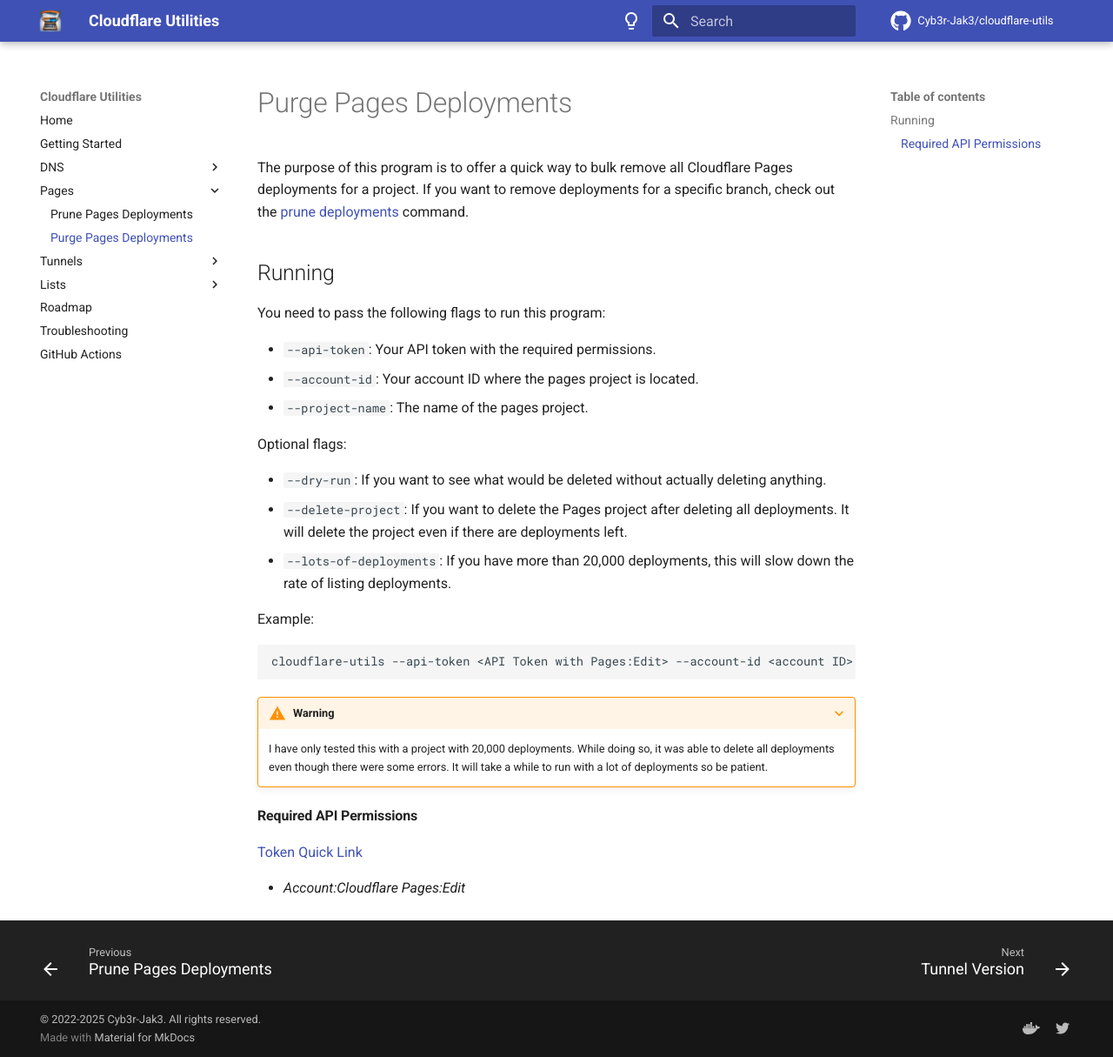
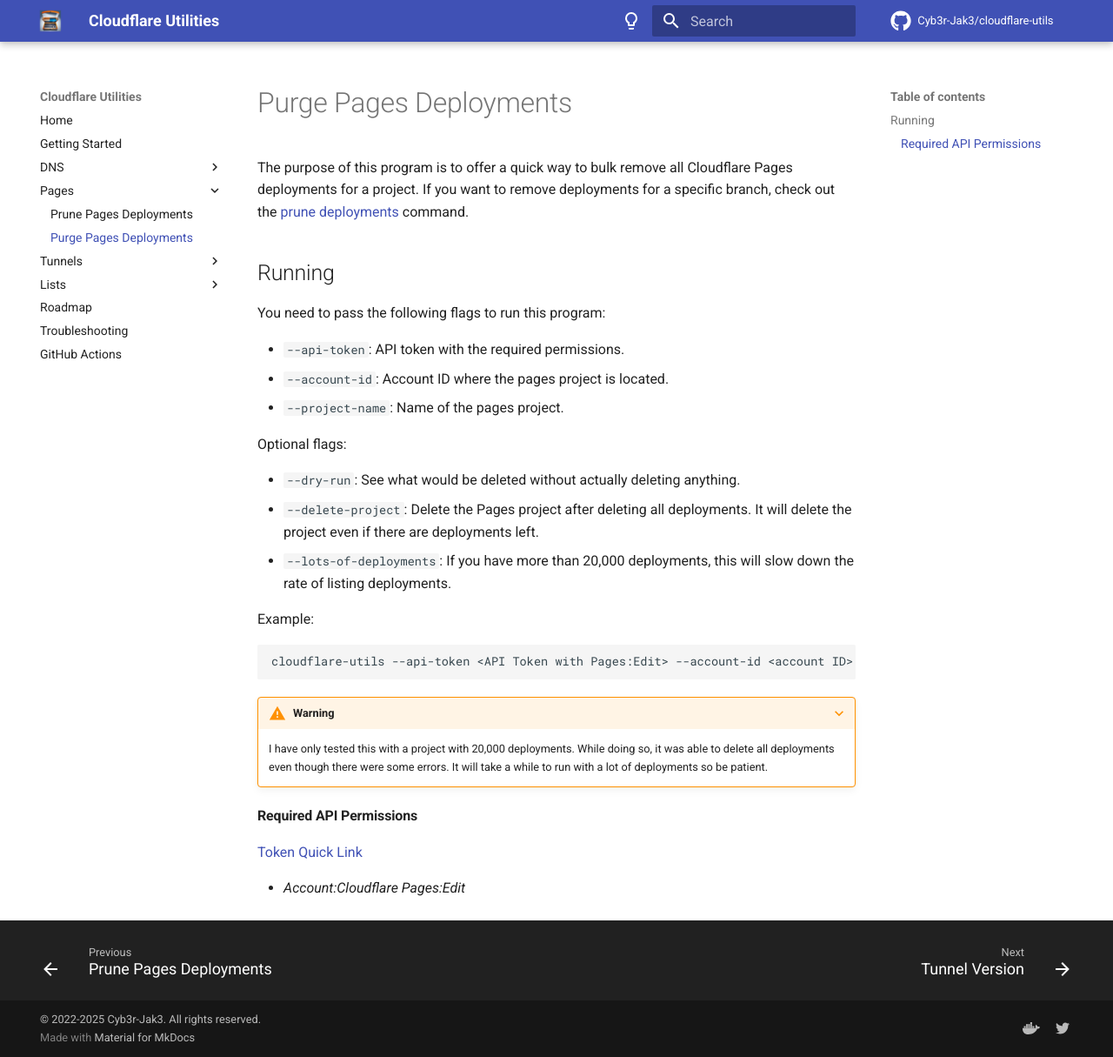
Before and after one commit to Cyb3r-Jak3/cloudflare-utils, an MkDocs documentation site: the page built from documentation/docs/pages/purge-deployments.md, in a window 1280 px wide and 1215 px high. Shown: the whole window at 87% size. Built offline with MkDocs 1.6.1 and Material for MkDocs 9.7.7, drawn with Linux system fonts in a browser that asks for light colours; comment, search, counter and statistics services are not loaded.

Commit message:
Fix docs for prune deployments (#245)

```diff
--- a/documentation/docs/pages/purge-deployments.md
+++ b/documentation/docs/pages/purge-deployments.md
@@ -7,14 +7,14 @@ If you want to remove deployments for a specific branch, check out the [prune de
 
 You need to pass the following flags to run this program:
 
-- `--api-token`: Your API token with the required permissions.
-- `--account-id`: Your account ID where the pages project is located.
-- `--project-name`: The name of the pages project.
+- `--api-token`: API token with the required permissions.
+- `--account-id`: Account ID where the pages project is located.
+- `--project-name`: Name of the pages project.
 
 Optional flags:
 
-- `--dry-run`: If you want to see what would be deleted without actually deleting anything.
-- `--delete-project`: If you want to delete the Pages project after deleting all deployments. It will delete the project even if there are deployments left.
+- `--dry-run`: See what would be deleted without actually deleting anything.
+- `--delete-project`: Delete the Pages project after deleting all deployments. It will delete the project even if there are deployments left.
 - `--lots-of-deployments`: If you have more than 20,000 deployments, this will slow down the rate of listing deployments.
 
 Example:
```
Also changed, not shown: documentation/docs/pages/prune-deployments.md (+4 -4 lines), 1 other file.
